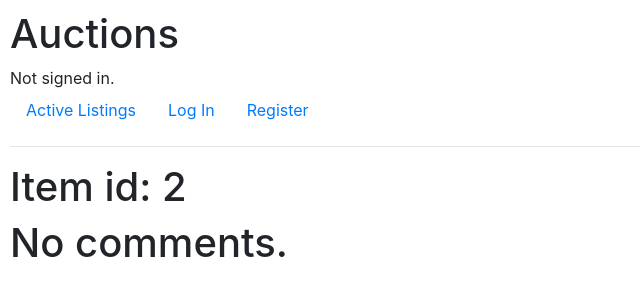
After one commit to pepsp/projects, a Django app: page /item/2 in a window 1280 px wide. The commit adds this page. Shown: the top 300 px of the page, without its empty margins (0-640 px from the left). Run offline with Django 3.2, Linux system fonts and the light colour scheme; data comes from the database, SQL or seed files in the repository; both versions use the stored data as it was after the commit; data that the repository does not hold is empty; some libraries are stand-ins or nearby versions.

Commit message:
Started item route, WIP

```diff
--- a/project_2/auctions/static/auctions/styles.css
+++ b/project_2/auctions/static/auctions/styles.css
@@ -4,9 +4,9 @@ body {
 
 
 .card-container:hover {
-    cursor: pointer; /* Change cursor to pointer */
-    box-shadow: 0 0 10px rgba(0, 0, 0, 0.2); /* Add a shadow effect */
-    transition: box-shadow 0 ease; /* Add transition for smooth effect */
+    cursor: pointer;
+    box-shadow: 0 0 10px rgba(0, 0, 0, 0.2);
+    transition: box-shadow 0 ease;
   }
 
 .card-container{
@@ -17,3 +17,16 @@ body {
     text-decoration: none;
     color: inherit;
 }
+
+.description{
+    font-family: 'Open Sans', sans-serif;
+    font-size: 16px;
+    font-weight: normal;
+
+}
+
+.card-title{
+    font-family: 'Roboto', sans-serif;
+    font-size: 24px;
+    font-weight: bold;
+}
--- a/project_2/auctions/templates/auctions/index.html
+++ b/project_2/auctions/templates/auctions/index.html
@@ -4,15 +4,16 @@
     <h2>Active Listings</h2>
     {% for listing in listings %}
     <div class="card-container">
-    <a href="hello.html">
     <div class="card mb-3" style="max-width: 540px;">
+        <a href="{% url 'item' listing.id %}">
         <div class="row g-0">
           <div class="col-md-4">
-            <img src="{{listing.image_url}}" class="img-fluid rounded-start" alt="...">
+                <img src="{{listing.image_url}}" class="img-fluid rounded-start" alt="{{listing.title}}">
           </div>
           <div class="col-md-8">
             <div class="card-body">
               <h5 class="card-title">{{listing.title}}</h5>
+              <p class="card-text description">{{listing.description}}</p>
               <p class="card-text">Initial price: <b>{{listing.base_price}}</b></p>
               <p class="card-text">Latest bid: <b>{{listing.current_bid}}</b></p>
               <p class="card-text"><small class="text-body-secondary"><em>Published by: </em><b>{{listing.owner}}</b></small></p>
@@ -23,6 +24,7 @@
       </a>
       </div>
 
+
         {% empty %}
         <h1>No listings</h1>
     {% endfor %}
--- /dev/null
+++ b/project_2/auctions/templates/auctions/item.html
@@ -0,0 +1,12 @@
+{% extends "auctions/layout.html" %}
+
+{% block body %}
+<h1>Item id: {{listing.id}}</h1>
+
+{% for comment in comments %}
+
+{% empty %}
+<h1>No comments.</h1>
+
+{% endfor %}
+{% endblock %}
--- a/project_2/auctions/urls.py
+++ b/project_2/auctions/urls.py
@@ -9,5 +9,6 @@ urlpatterns = [
     path("register", views.register, name="register"),
     path("new", views.new, name="new"),
     path("categories", views.categories, name="categories"),
-    path("watchlist", views.watchlist, name="watchlist")
+    path("watchlist", views.watchlist, name="watchlist"),
+    path("item/<int:id>", views.item, name="item")
 ]
--- a/project_2/auctions/views.py
+++ b/project_2/auctions/views.py
@@ -2,8 +2,9 @@ from django.contrib.auth import authenticate, login, logout
 from django.db import IntegrityError
 from django.http import HttpResponse, HttpResponseRedirect
 from django.shortcuts import render
+
 from django.urls import reverse
-
+from django.shortcuts import get_object_or_404
 from .models import *
 from django import forms
 
@@ -105,3 +106,13 @@ def categories(request):
 
 def watchlist(request):
     return render(request, "auctions/watchlist.html")
+
+def item(request, id):
+    listing = get_object_or_404(Listing, pk=id)
+    comments = Comment.objects.filter(listing=listing)
+
+    return render(request, "auctions/item.html", {
+        "listing": listing,
+        "comments": comments
+
+    } )
```
Also changed, not shown: project_2/db.sqlite3.
